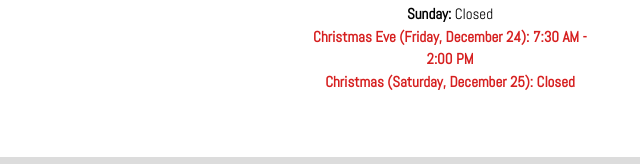
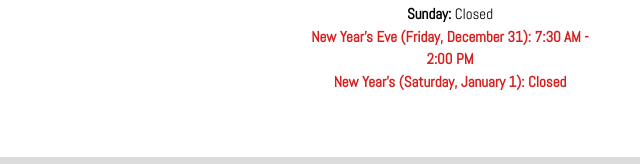
Before and after one commit to estherh5/nobugs, a plain HTML site: page contact/index.html in a window 1280 px wide. Shown: the part 521-685 px from the top of the page, 0-640 px from the left. Drawn offline with nearby package versions, Linux system fonts and the light colour scheme; a script that the page names is missing.

Commit message:
Update holiday hours

```diff
--- a/contact/index.html
+++ b/contact/index.html
@@ -86,9 +86,9 @@
               <br>
               <b>Sunday:</b> Closed
               <br>
-              <b class="special">Christmas Eve (Friday, December 24): 7:30 AM - 2:00 PM</b>
+              <b class="special">New Year's Eve (Friday, December 31): 7:30 AM - 2:00 PM</b>
               <br>
-              <b class="special">Christmas (Saturday, December 25): Closed</b>
+              <b class="special">New Year's (Saturday, January 1): Closed</b>
             </div>
 
           </div>
```
